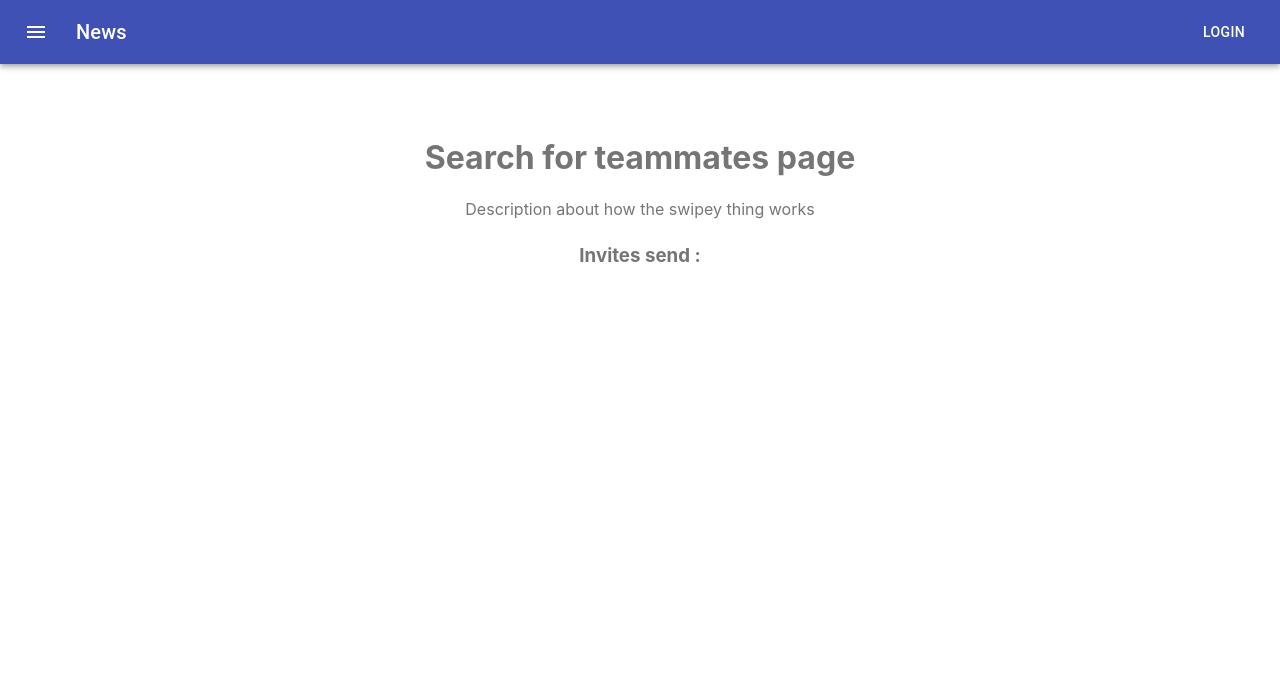
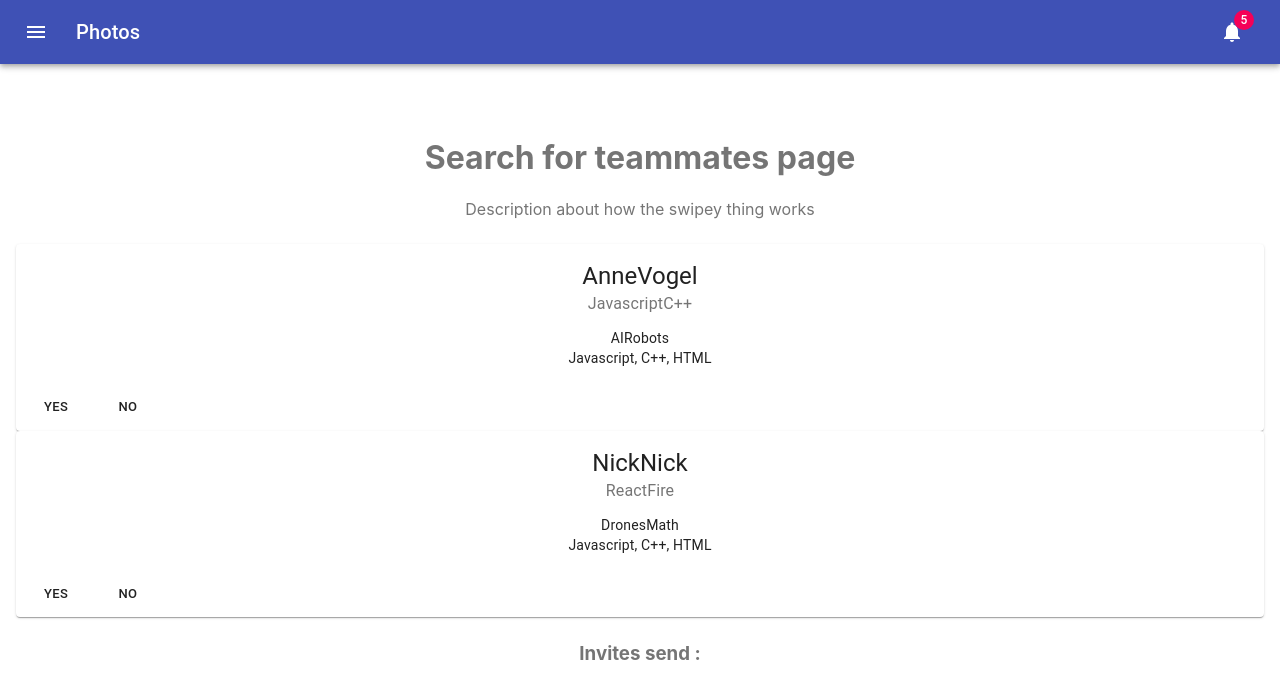
Before and after one commit to im-not-io/female-coders-network, a React (Create React App) app: page /search-for-teammates in a window 1280 px wide. Shown: the top 698 px of the page. Built offline with nearby package versions, Linux system fonts and the light colour scheme.

Commit message:
change of navbar

```diff
--- a/src/components/NavBar.js
+++ b/src/components/NavBar.js
@@ -3,9 +3,16 @@ import { makeStyles } from '@material-ui/core/styles';
 import AppBar from '@material-ui/core/AppBar';
 import Toolbar from '@material-ui/core/Toolbar';
 import Typography from '@material-ui/core/Typography';
-import Button from '@material-ui/core/Button';
 import IconButton from '@material-ui/core/IconButton';
 import MenuIcon from '@material-ui/icons/Menu';
+import AccountCircle from '@material-ui/icons/AccountCircle';
+import Switch from '@material-ui/core/Switch';
+import FormControlLabel from '@material-ui/core/FormControlLabel';
+import FormGroup from '@material-ui/core/FormGroup';
+import MenuItem from '@material-ui/core/MenuItem';
+import Menu from '@material-ui/core/Menu';
+import NotificationsIcon from '@material-ui/icons/Notifications';
+import Badge from '@material-ui/core/Badge';
 
 const useStyles = makeStyles((theme) => ({
   root: {
@@ -21,6 +28,21 @@ const useStyles = makeStyles((theme) => ({
 
 export default function NavBar() {
   const classes = useStyles();
+  const [auth, setAuth] = React.useState(true);
+  const [anchorEl, setAnchorEl] = React.useState(null);
+  const open = Boolean(anchorEl);
+
+  const handleChange = (event) => {
+    setAuth(event.target.checked);
+  };
+
+  const handleMenu = (event) => {
+    setAnchorEl(event.currentTarget);
+  };
+
+  const handleClose = () => {
+    setAnchorEl(null);
+  };
 
   return (
     <div className={classes.root}>
@@ -30,9 +52,23 @@ export default function NavBar() {
             <MenuIcon />
           </IconButton>
           <Typography variant="h6" className={classes.title}>
-            News
+            Photos
           </Typography>
-          <Button color="inherit">Login</Button>
+          {auth && (
+            <div>
+              <IconButton
+                aria-label="account of current user"
+                aria-controls="menu-appbar"
+                aria-haspopup="true"
+                onClick={handleMenu}
+                color="inherit"
+              >
+                <Badge badgeContent={5} color="secondary">
+                  <NotificationsIcon />
+                </Badge>
+              </IconButton>
+            </div>
+          )}
         </Toolbar>
       </AppBar>
     </div>
--- a/src/pages/SearchForTeammatesPage.js
+++ b/src/pages/SearchForTeammatesPage.js
@@ -3,7 +3,7 @@ import { makeStyles } from '@material-ui/core/styles';
 import NavBar from '../components/NavBar';
 import Paper from '@material-ui/core/Paper';
 import Grid from '@material-ui/core/Grid';
-//import SimpleCard from '../components/CardParticpant';
+import SimpleCard from '../components/CardParticpant';
 
 
 
@@ -57,7 +57,7 @@ export default function SearchForTeammatesPage() {
               <h1>Search for teammates page</h1>
               <p>Description about how the swipey thing works </p>
                 <div id="cards" className = {classes.participantToSwipe}>
-                  {/*<SimpleCard />*/}
+                  <SimpleCard />
                 </div>
 
               <div className={classes.invites}>
```
